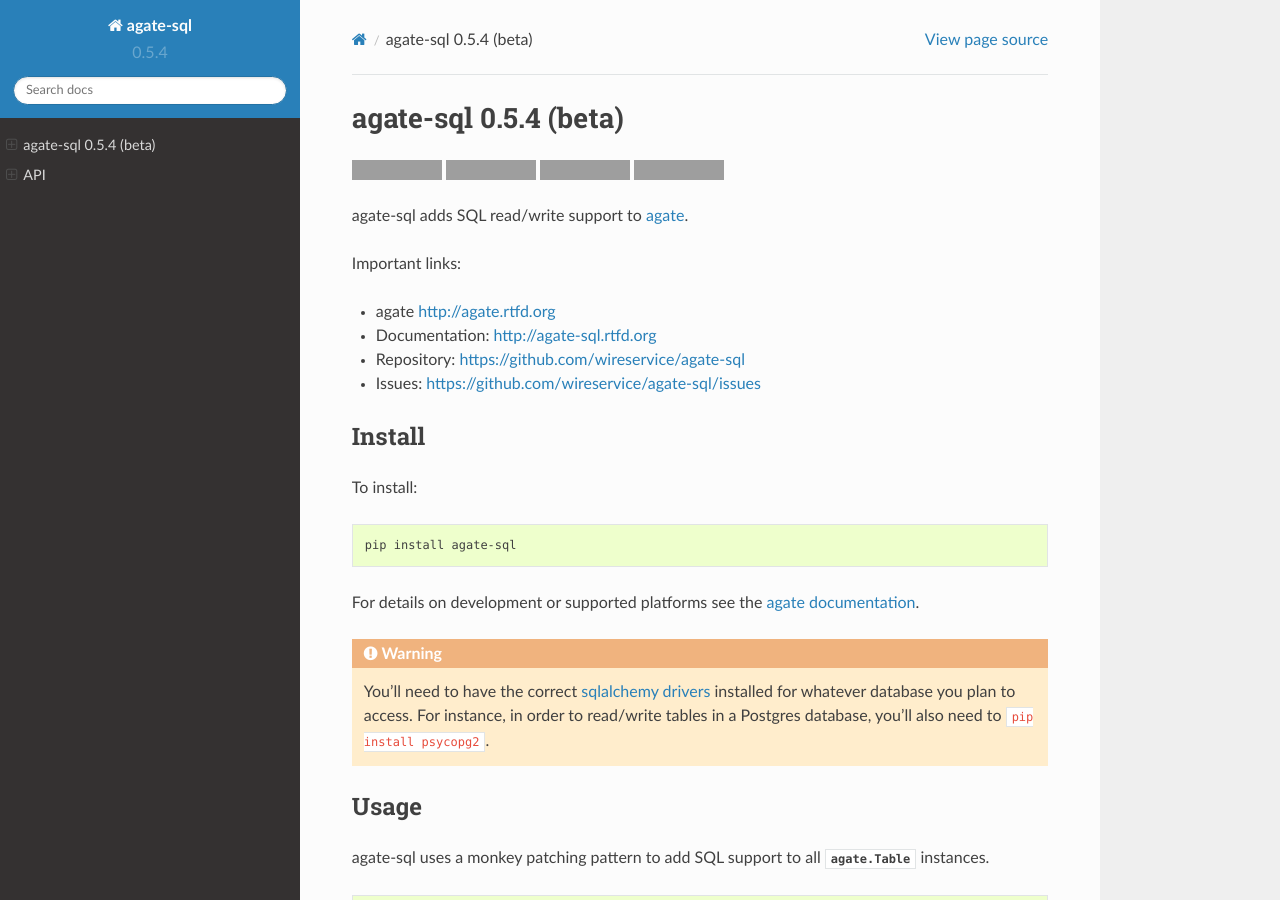
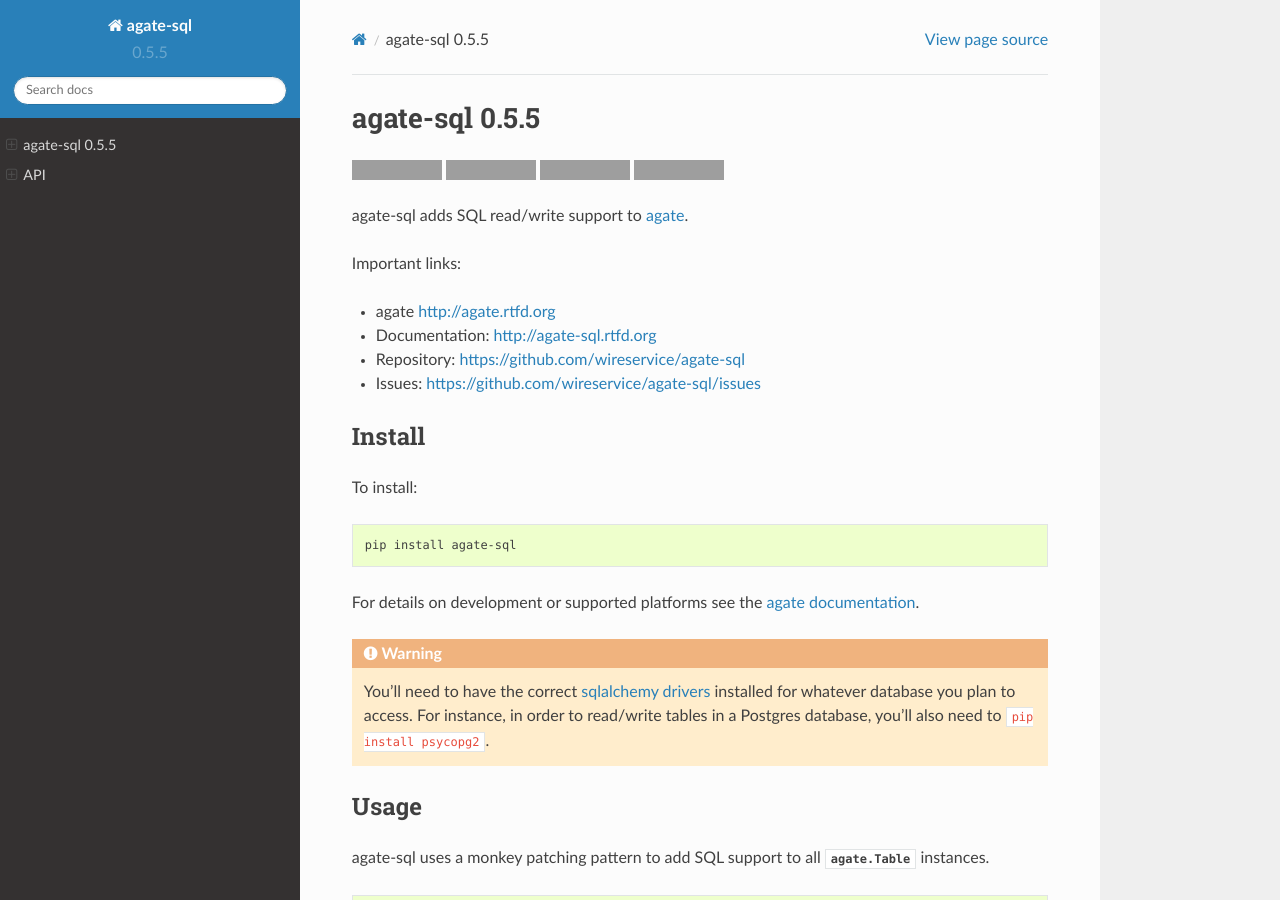
Before and after one commit to wireservice/agate-sql, a Sphinx documentation site: the page built from docs/index.rst, in a window 1280 px wide and 900 px high. Built offline with Sphinx 7.4.7 and the Read the Docs theme 2.0.0, drawn with Linux system fonts in a browser that asks for light colours; grey boxes are pictures that could not be loaded.

Commit message:
Iterate the version number

```diff
--- a/CHANGELOG.rst
+++ b/CHANGELOG.rst
@@ -1,3 +1,6 @@
+0.5.5
+-----
+
 0.5.4 - March 16, 2019
 ----------------------
 
--- a/docs/conf.py
+++ b/docs/conf.py
@@ -54,9 +54,9 @@
 # built documents.
 #
 # The short X.Y version.
-version = '0.5.4'
+version = '0.5.5'
 # The full version, including alpha/beta/rc tags.
-release = '0.5.4 (beta)'
+release = '0.5.5'
 
 # The language for content autogenerated by Sphinx. Refer to documentation
 # for a list of supported languages.
--- a/setup.py
+++ b/setup.py
@@ -9,7 +9,7 @@
 
 setup(
     name='agate-sql',
-    version='0.5.4',
+    version='0.5.5',
     description='agate-sql adds SQL read/write support to agate.',
     long_description=open('README.rst').read(),
     author='Christopher Groskopf',
```
